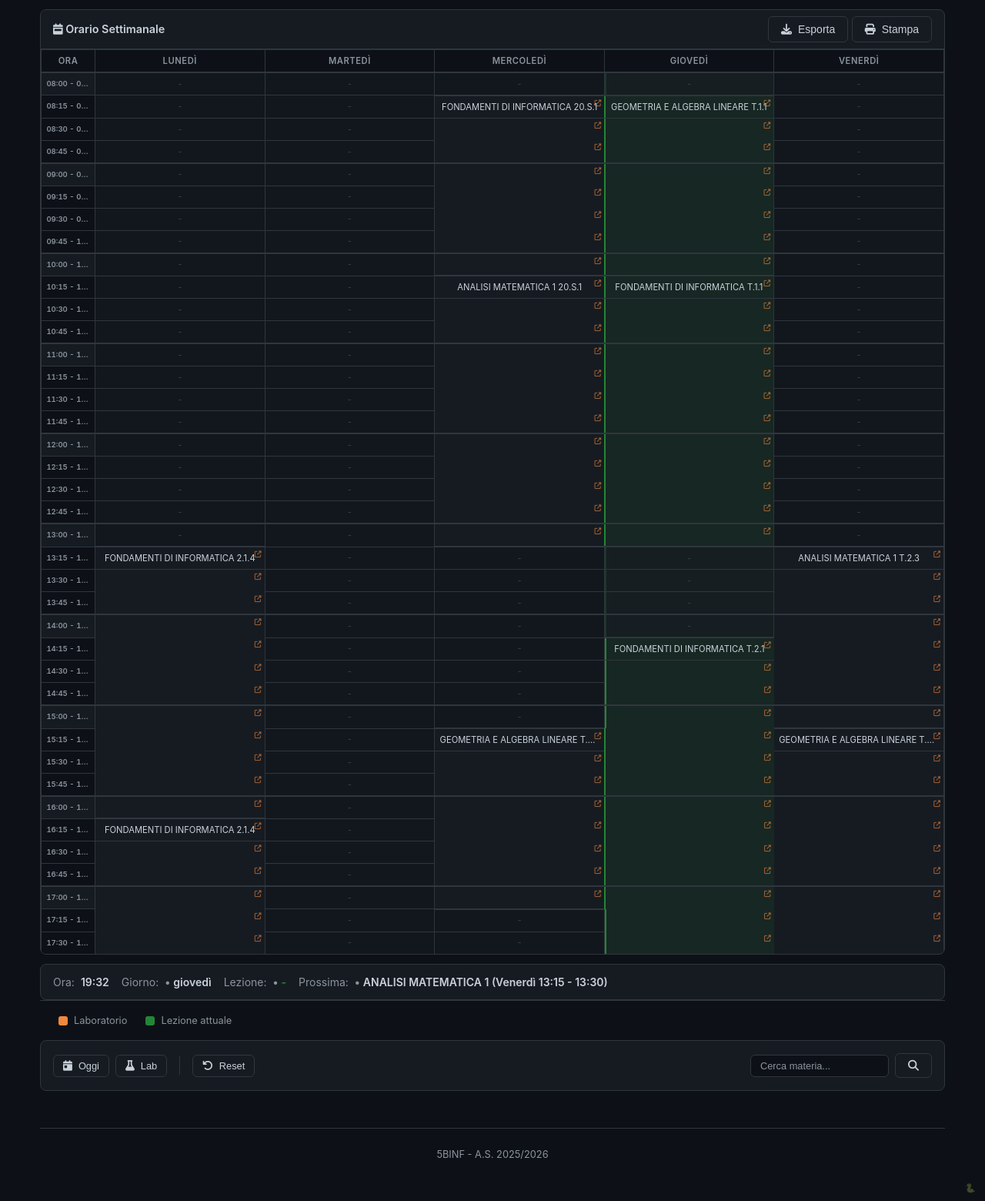
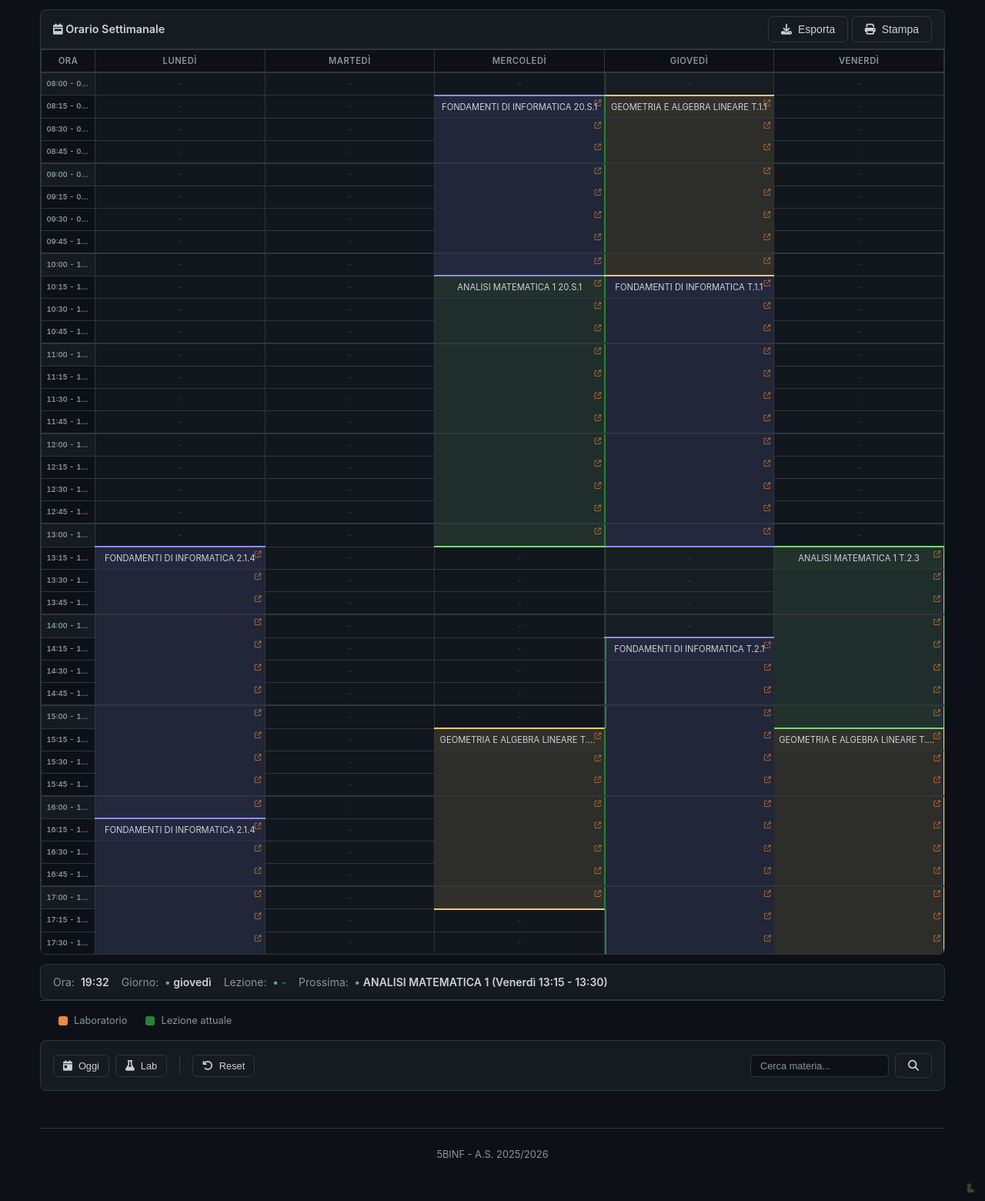
Before and after one commit to lowtaper42069/sigmaorario, a PHP site: page / in a window 1280 px wide. Shown: the part 119-1679 px from the top of the page at 77% size. Run offline with PHP 8.4, Linux system fonts and the light colour scheme; some libraries are stand-ins or nearby versions.

Commit message:
UI: pastel subject colors with block outlines

```diff
--- a/js/realtime.js
+++ b/js/realtime.js
@@ -36,8 +36,8 @@ const RAW_SCHEDULE = {
 };
 
 const SUBJECT_COLORS = [
-    '#6366f1', '#22c55e', '#f59e0b', '#ef4444', '#8b5cf6',
-    '#ec4899', '#06b6d4', '#84cc16', '#f97316', '#14b8a6',
+    '#8b8fff', '#7dd37d', '#ffc86b', '#ff8a8a', '#c0aaff',
+    '#f4a1d0', '#6beeff', '#c8e87d', '#ffb87a', '#7de0d8',
 ];
 
 let subjectColorMap = {};
--- a/styles/main.css
+++ b/styles/main.css
@@ -3,6 +3,7 @@
     --cal-header-bg: #161b22;
     --cal-day-bg: #161b22;
     --cal-border: #30363d;
+    --cal-border-light: #3d444d;
     --cal-text: #c9d1d9;
     --cal-text-muted: #8b949e;
     --cal-green: #238636;
@@ -70,16 +71,39 @@ td.time-col { background: var(--cal-bg); font-size: 0.6rem; color: var(--cal-tex
 tr.hour-separator td { border-top: 2px solid var(--cal-border); }
 tr.hour-separator td.time-col { background: var(--cal-header-bg); }
 
-td.block { border-left: none; border-right: none; }
-td.block:first-of-type { border-left: 1px solid var(--cal-border); }
-td.block:last-of-type { border-right: 1px solid var(--cal-border); }
-td.block-start { border-top: 2px solid var(--cal-border); }
-td.block-end { border-bottom: 2px solid var(--cal-border); }
-td.block-only { border-top: 2px solid var(--cal-border); border-bottom: 2px solid var(--cal-border); }
+td.block {
+    border-left: none;
+    border-right: none;
+    background: color-mix(in srgb, var(--subject-color) 12%, transparent);
+}
+td.block:first-of-type { border-left: 1px solid var(--subject-color); }
+td.block:last-of-type { border-right: 1px solid var(--subject-color); }
+td.block-start { border-top: 2px solid var(--subject-color); }
+td.block-end { border-bottom: 2px solid var(--subject-color); }
+td.block-only {
+    border-top: 2px solid var(--subject-color);
+    border-bottom: 2px solid var(--subject-color);
+}
 
-td.block-continue { border-top: none; border-bottom: none; }
-td.block-continue:first-of-type { border-left: 1px solid var(--cal-border); }
-td.block-continue:last-of-type { border-right: 1px solid var(--cal-border); }
+td.block-continue {
+    border-top: none;
+    border-bottom: none;
+    background: color-mix(in srgb, var(--subject-color) 10%, transparent);
+}
+td.block-continue:first-of-type { border-left: 1px solid var(--subject-color); }
+td.block-continue:last-of-type { border-right: 1px solid var(--subject-color); }
+
+td.subject-cell {
+    font-weight: 500;
+    color: var(--cal-text);
+    text-shadow: 0 0 8px color-mix(in srgb, var(--subject-color) 60%, transparent);
+}
+td.room-cell {
+    font-size: 0.55rem;
+    color: var(--cal-text-muted);
+    margin-top: 2px;
+    display: block;
+}
 
 td.has-link { position: relative; }
 td.has-link::after { content: '\f35d'; font-family: 'Font Awesome 6 Free'; font-weight: 900; font-size: 0.55rem; position: absolute; top: 2px; right: 4px; color: var(--cal-orange); opacity: 0.6; }
```
